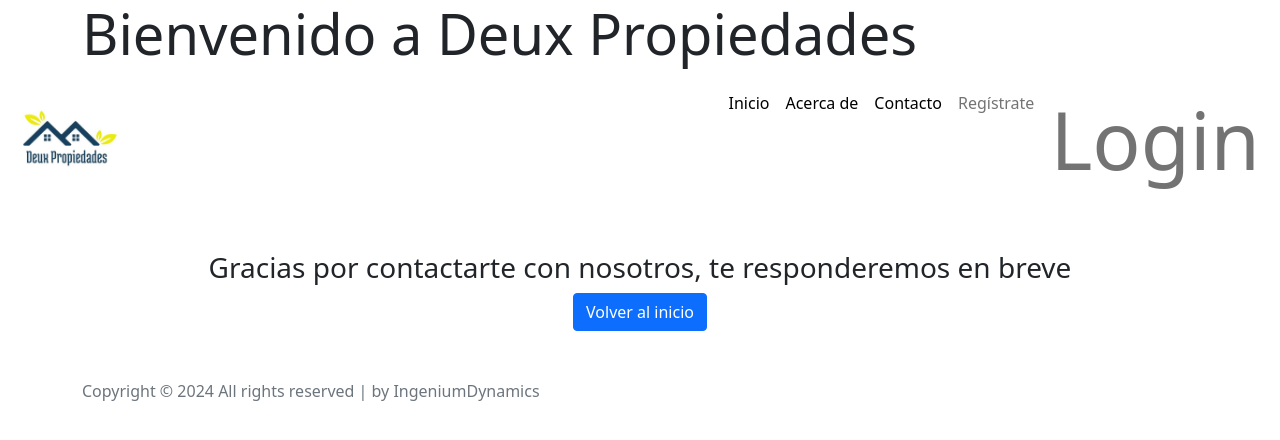
After one commit to Cy5k0/rentings, a Django app: template proyecto_inmuebles/gestion_inmuebles/templates/exito.html in a window 1280 px wide. The commit adds this page. Shown: the top 440 px of the page. Run offline with Django 3.2, Linux system fonts and the light colour scheme; the template is opened without the code that fills it, so the values that code supplies are empty.

Commit message:
templates

```diff
--- a/proyecto_inmuebles/gestion_inmuebles/admin.py
+++ b/proyecto_inmuebles/gestion_inmuebles/admin.py
@@ -1,5 +1,7 @@
 from django.contrib import admin
 from .models import Inmueble, Pais,EstadoProvincia,Ciudad,TipoInmueble,Inmueble,Usuario,UsuarioInmueble,Solicitud
+from .models import ContactForm
+
 
 admin.site.register(Inmueble)
 admin.site.register(Pais)
@@ -9,3 +11,4 @@ admin.site.register(TipoInmueble)
 admin.site.register(Usuario)
 admin.site.register(UsuarioInmueble)
 admin.site.register(Solicitud)
+admin.site.register(ContactForm)
--- a/proyecto_inmuebles/gestion_inmuebles/static/css/styles.css
+++ b/proyecto_inmuebles/gestion_inmuebles/static/css/styles.css
@@ -25,3 +25,13 @@
     color: #ff6b6b;
     font-family: "Comic Sans MS", cursive;
   }
+
+  .text-LL {
+    --bs-text-opacity: 1;
+    color: (rgb(10, 10, 119), var(--bs-text-opacity));
+  }
+  .titulo {
+    font-family: "lobster";
+    font-weight: 400;
+    font-size: 2rem;
+  }
--- /dev/null
+++ b/proyecto_inmuebles/gestion_inmuebles/templates/exito.html
@@ -0,0 +1,6 @@
+{% extends "layout/base.html"%} {% block content %} {% load static %}
+<div class="text-center mt-5 mb-5">
+  <h3>Gracias por contactarte con nosotros, te responderemos en breve</h3>
+  <a href="{% url 'indice' %}" class="btn btn-primary">Volver al inicio</a>
+</div>
+{% endblock %}
--- a/proyecto_inmuebles/gestion_inmuebles/templates/index.html
+++ b/proyecto_inmuebles/gestion_inmuebles/templates/index.html
@@ -1,5 +1,5 @@
 <!DOCTYPE html>
-<html lang="en">
+<html lang="es">
   <head>
     <meta charset="UTF-8" />
     <meta name="viewport" content="width=device-width, initial-scale=1.0" />
--- a/proyecto_inmuebles/gestion_inmuebles/templates/layout/navbar.html
+++ b/proyecto_inmuebles/gestion_inmuebles/templates/layout/navbar.html
@@ -34,41 +34,46 @@
           <li class="nav-item">
             <a class="nav-link" style="color: black" href="/acerca/">Acerca de</a>
           </li>
-          {% if user.is_authenticated %}
+
+          <!--
+          { % if user.is_authenticated % }
           <li class="nav-item">
             <a class="nav-link" style="color: black" href="/bienvenido/"
               >Bienvenido</a
             >
           </li>
-          {% endif %}
+          { % endif % }-->
           <li class="nav-item">
             <a class="nav-link" style="color: black" href="/contacto/"
               >Contacto</a
             >
           </li>
+
           {% if user.is_authenticated %}
-          <li class="nav-item">
-            <a class="nav-link" href="{% url 'gestionar_cuenta' %}"
-              >Gestion Usuario, {{ user.username }}</a
+          <li>
+            <a class="nav-link text-LL display-1" href="\misdatos"
+              >{ { user.get_username } }</a
             >
           </li>
+
+
           <li class="nav-item">
-            <form method="post" action="{% url 'logout' %}" class="nav-link">
+            <form method="POST" action="{% url 'logout' %}">
               {% csrf_token %}
-              <button
-                type="submit"
-                class="btn btn-link nav-link"
-                style="padding: 0; border: none; background: none"
-              >
-                Cerrar Sesión
-              </button>
+              <button type="submit" class="btn btn-danger">Logout</button>
             </form>
           </li>
+
           {% else %}
           <li class="nav-item">
-            <a class="nav-link" href="<!--{ % url 'login' % }-->">Iniciar Sesión</a>
+            <a class="nav-link" href="<!--{ % url 'registro' % }-->">Regístrate</a>
+          </li>
+          <li class="nav-item">
+            <a class="nav-link text-LL display-1" href="\accounts/login/"
+              >Login</a>
           </li>
           {% endif %}
+
         </ul>
       </div>
     </div>
--- a/proyecto_inmuebles/gestion_inmuebles/urls.py
+++ b/proyecto_inmuebles/gestion_inmuebles/urls.py
@@ -8,4 +8,7 @@ from django.contrib.auth import views as auth_views
 
 urlpatterns = [
     path("", views.indice , name="indice"),
+    path("contacto", views.contacto , name="contacto"),
+    #path("contactoM", views.contactoM , name="contactoM"),
+    #path('registro/', views.register, name='registro'),
     ]
--- a/proyecto_inmuebles/proyecto_inmuebles/urls.py
+++ b/proyecto_inmuebles/proyecto_inmuebles/urls.py
@@ -21,5 +21,7 @@ from django.contrib.auth import views as auth_views
 
 urlpatterns = [
     path("admin/", admin.site.urls),
-    # path("", include("gestion_inmuebles.urls")),
+    path("", include("gestion_inmuebles.urls")),
+    path('accounts/login/', auth_views.LoginView.as_view(), name='login'),
+    path('accounts/logout/', auth_views.LogoutView.as_view(), name='logout'),
 ]
--- a/proyecto_inmuebles/requirements.txt
+++ b/proyecto_inmuebles/requirements.txt
@@ -1,6 +1,7 @@
 asgiref==3.8.1
 dj-database-url==2.3.0
 Django==5.1.3
+django-crispy-forms==2.3
 pillow==11.0.0
 psycopg2==2.9.10
 python-dotenv==1.0.1
```
Also changed, not shown: proyecto_inmuebles/gestion_inmuebles/forms.py (added, +15 -0 lines), proyecto_inmuebles/gestion_inmuebles/models.py (+12 -0 lines), proyecto_inmuebles/gestion_inmuebles/templates/contactoM.html (added, +22 -0 lines), proyecto_inmuebles/gestion_inmuebles/views.py (+35 -1 lines), proyecto_inmuebles/proyecto_inmuebles/settings.py (+25 -1 lines), proyecto_inmuebles/gestion_inmuebles/migrations/0002_contactform.py (added).
